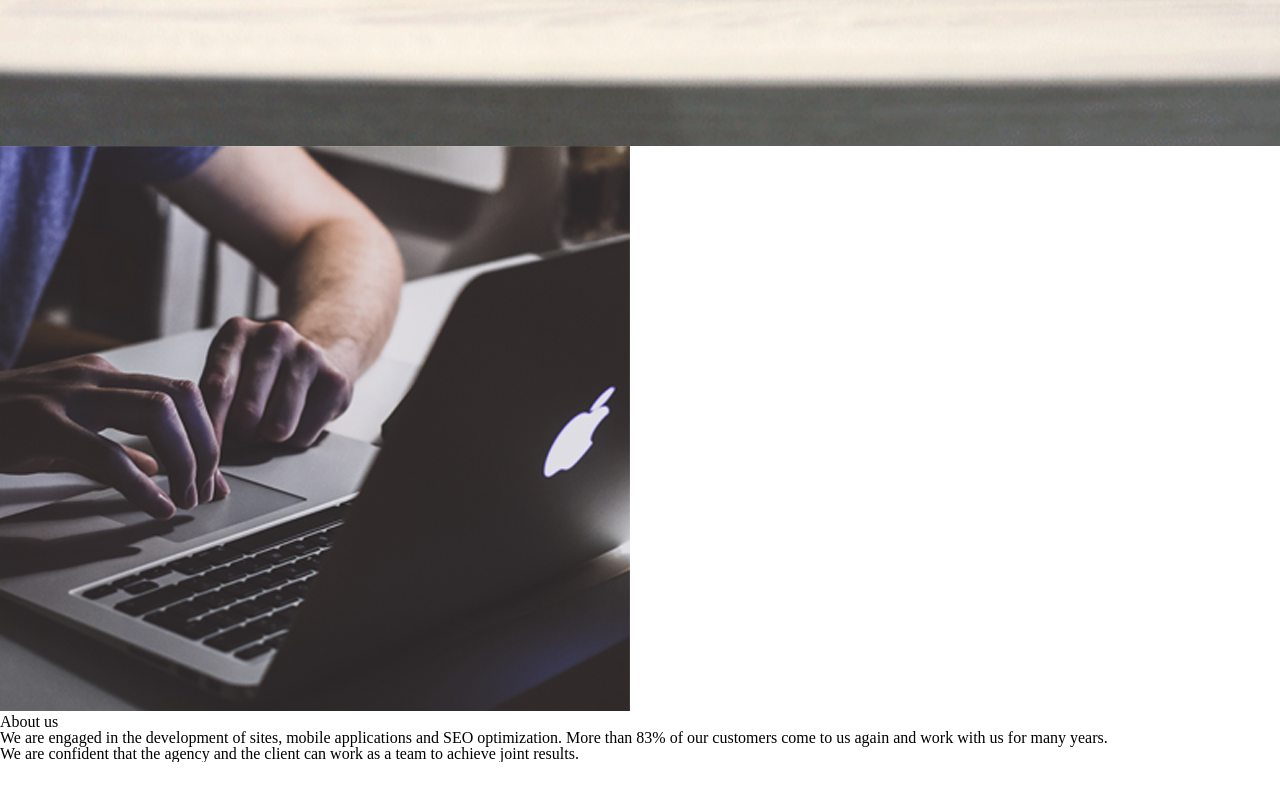
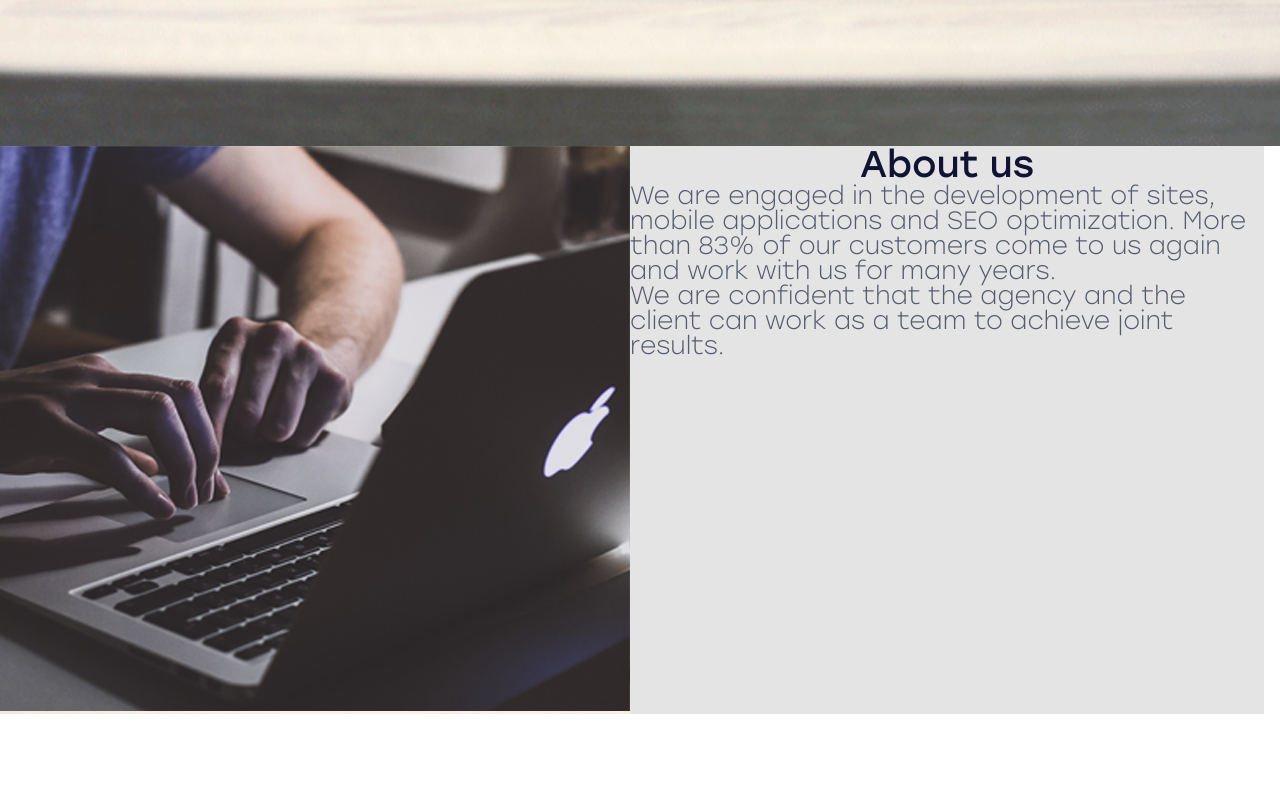
Before and after one commit to Wadimx199789/HomeWork, a plain HTML site: page Apple/index.html in a window 1280 px wide. Shown: the part 654-1454 px from the top of the page. Before the commit the page ends 1416 px from the top, so only its background shows below. Drawn offline with nearby package versions, Linux system fonts and the light colour scheme.

Commit message:
feat: add styles for about us

```diff
--- a/Apple/style.css
+++ b/Apple/style.css
@@ -1,8 +1,11 @@
+
+
 .wrapper{
     width:100vw;
     height:100vh;
     background:url('images/1.png');
     background-size:cover;
+
 }
 .head{
 
@@ -64,3 +67,31 @@
 
 
 }
+.about_us{
+    margin:0;
+    padding:0;
+}
+.box{
+    display:flex;
+    justify-content: space-between;
+    width:1264px;
+    height:568px;
+}
+.about_us_picture{
+    background:url('images/1.png');
+}
+.about_us_content{
+    background:#e4e4e4;
+}
+.about_us_header h1{
+    font-size: 37px;
+color: #101334;
+font-family: "Stolzl";
+text-align: center;
+}
+.about_us_text p{
+    font-size: 25px;
+    color: #555c6f;
+    font-weight: 300;
+    font-family: "Stolzl";
+}
```
